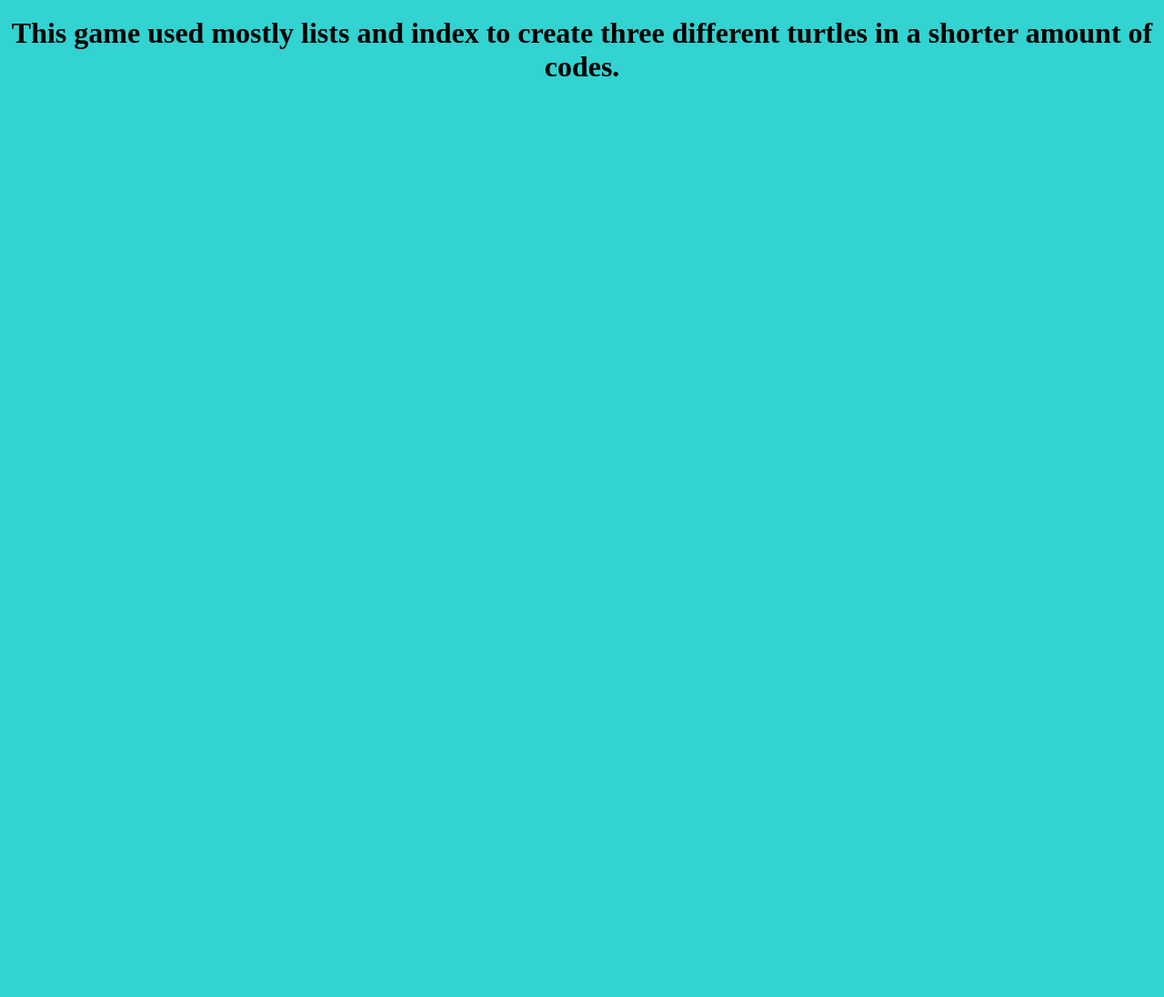
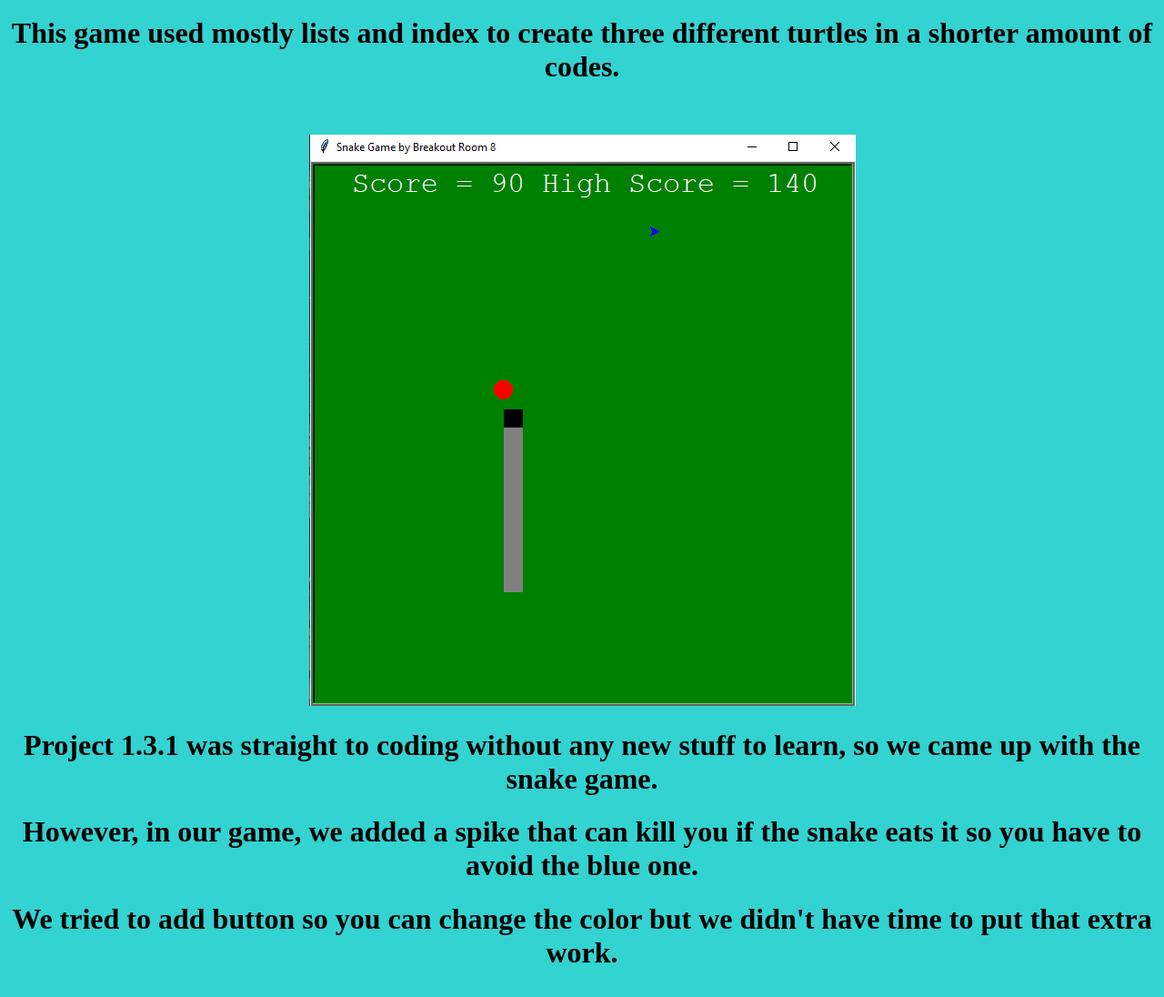
Before and after one commit to DanielSSLee/danlee.github.io, a plain HTML site: page portfolio.html in a window 1280 px wide. Shown: the part 2307-3403 px from the top of the page at 91% size. Before the commit the page ends 2604 px from the top, so only its background shows below. Drawn offline with Linux system fonts and the light colour scheme.

Commit message:
Snake Game

```diff
--- a/portfolio.html
+++ b/portfolio.html
@@ -25,9 +25,10 @@
     <h1>In 1.2.5, our group created wordsmith where the user has to type the right word to drop the cloud.</h1>
     <h1>This game used mostly lists and index to create three different turtles in a shorter amount of codes.</h1>
     <br>
-    <h1>   </h1>
-    <br>
-    <h1>   </h1>
+    <p style="text-align:center"><img src="snake.png">
+    <h1>Project 1.3.1 was straight to coding without any new stuff to learn, so we came up with the snake game.</h1>
+    <h1>However, in our game, we added a spike that can kill you if the snake eats it so you have to avoid the blue one.</h1>
+    <h1>We tried to add button so you can change the color but we didn't have time to put that extra work.</h1>
     <br>
     <h1>   </h1>
     <br>
```
Also changed, not shown: snake.png (added).
